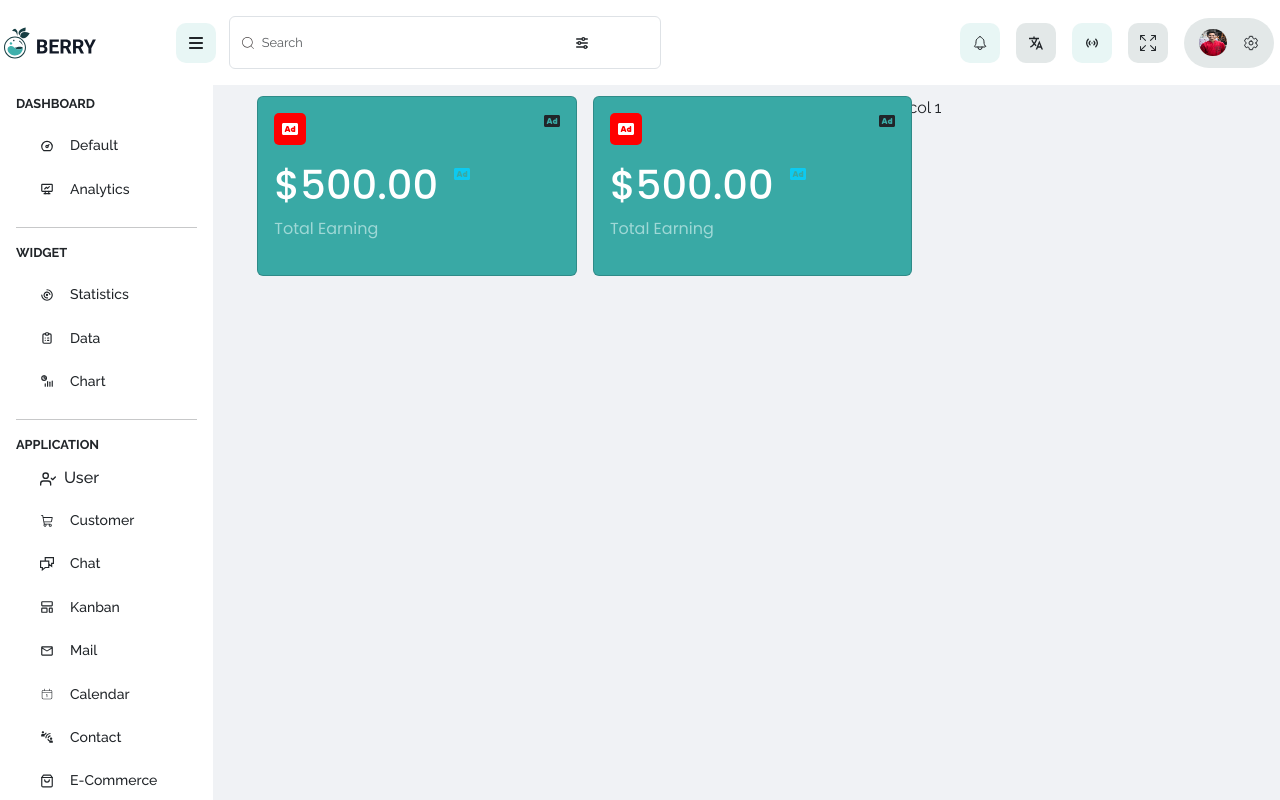
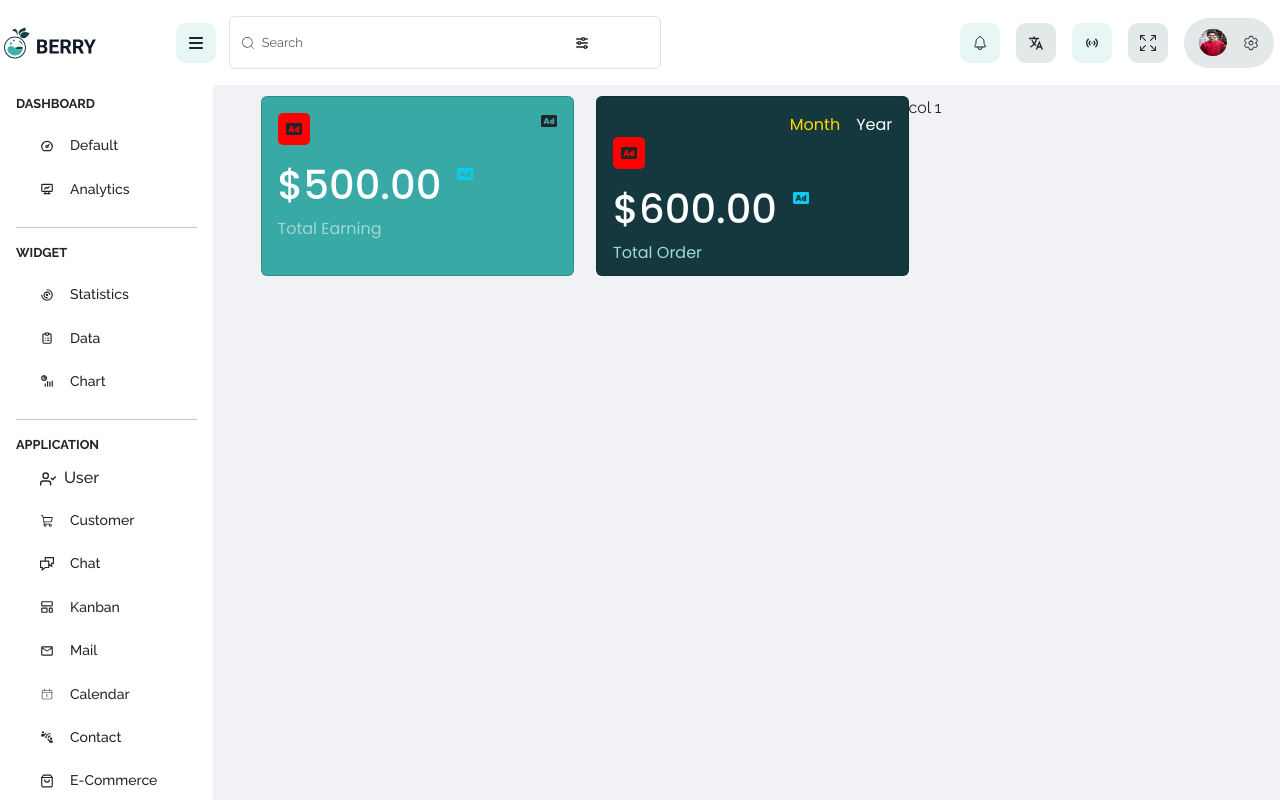
Before and after one commit to mdmehrab/berry-dashboard, a React (Vite) app: page /dashboard/default in a window 1280 px wide. Shown: the top 800 px of the page. Built offline with nearby package versions, Linux system fonts and the light colour scheme.

Commit message:
feat: default widget added

```diff
--- a/src/common/DefaultWidget/DefaultWidget.jsx
+++ b/src/common/DefaultWidget/DefaultWidget.jsx
@@ -1,35 +1,50 @@
 import { Card } from "react-bootstrap";
-import { FaAd } from "react-icons/fa";
 import "./defaultWidget.scss";
 
-const DefaultWidget = () => {
+const DefaultWidget = ({
+  primaryIcon,
+  secondaryIcon,
+  primaryLabel,
+  secondaryLabel,
+  mainTitle,
+  subTitle,
+  middleIcon,
+  backgroundColor = "#39A9A5", // Default color if no prop is provided
+}) => {
   return (
     <>
       <Card
         style={{
-          background: "#39A9A5",
+          background: backgroundColor, // Using backgroundColor prop
           height: "180px",
-          margin: "0 .5rem",
+          margin: "0 .7rem",
         }}
       >
         <Card.Body>
+          {/* Placing the labels at the top-right */}
+          <div className="d-flex justify-content-end">
+            {primaryLabel && (
+              <span style={{ color: "#FFD700", marginRight: "1rem" }}>
+                {primaryLabel}
+              </span>
+            )}
+            {secondaryLabel && (
+              <span style={{ color: "#FFF" }}>{secondaryLabel}</span>
+            )}
+          </div>
+
           <div className="d-flex justify-content-between">
-            <div className="icon">
-              <FaAd className="text-white" />
-            </div>
-            <FaAd />
-            {/* <span>Month</span>
-            <span>year</span> */}
+            <div className="icon">{primaryIcon}</div>
+            {secondaryIcon}
           </div>
+
           <div className="d-flex mt-3">
             <Card.Title className="text-white display-6 mainTitle">
-              $500.00
+              {mainTitle}
             </Card.Title>
-            <span className="mx-3 text-info">
-              <FaAd />
-            </span>
+            <span className="mx-3 text-info">{middleIcon}</span>
           </div>
-          <Card.Text className="text-capitalize">Total Earning</Card.Text>
+          <Card.Text className="text-capitalize">{subTitle}</Card.Text>
         </Card.Body>
       </Card>
     </>
--- a/src/components/Default/Default.jsx
+++ b/src/components/Default/Default.jsx
@@ -1,6 +1,7 @@
 import { Container, Col, Row } from "react-bootstrap";
 import DefaultWidget from "../../common/DefaultWidget/DefaultWidget";
 import "./default.scss";
+import { FaAd } from "react-icons/fa";
 
 const Default = () => {
   return (
@@ -11,10 +12,24 @@ const Default = () => {
             <Col xl={8}>
               <Row>
                 <Col xl={6}>
-                  <DefaultWidget />
+                  <DefaultWidget
+                    primaryIcon={<FaAd />}
+                    secondaryIcon={<FaAd />}
+                    mainTitle={"$500.00"}
+                    subTitle={`Total Earning`}
+                    middleIcon={<FaAd />}
+                  />
                 </Col>
                 <Col xl={6}>
-                  <DefaultWidget />
+                  <DefaultWidget
+                    primaryIcon={<FaAd />}
+                    mainTitle={"$600.00"}
+                    subTitle={`Total Order`}
+                    middleIcon={<FaAd />}
+                    primaryLabel={"Month"}
+                    secondaryLabel={"Year"}
+                    backgroundColor={"#14383D"}
+                  />
                 </Col>
               </Row>
             </Col>
--- a/src/components/Header/header.scss
+++ b/src/components/Header/header.scss
@@ -1,3 +1,4 @@
+header {
   .profile {
     width: 1.7rem;
     height: 1.7rem;
@@ -8,6 +9,7 @@
     background-color: #ffffff;
     position: fixed;
     top: 0;
+    z-index: 9;
   }
 
   .search-input {
@@ -84,3 +86,4 @@
       background-color: #173e43;
     }
   }
+}
```
Lines whose indentation alone changed are shown as unchanged.
